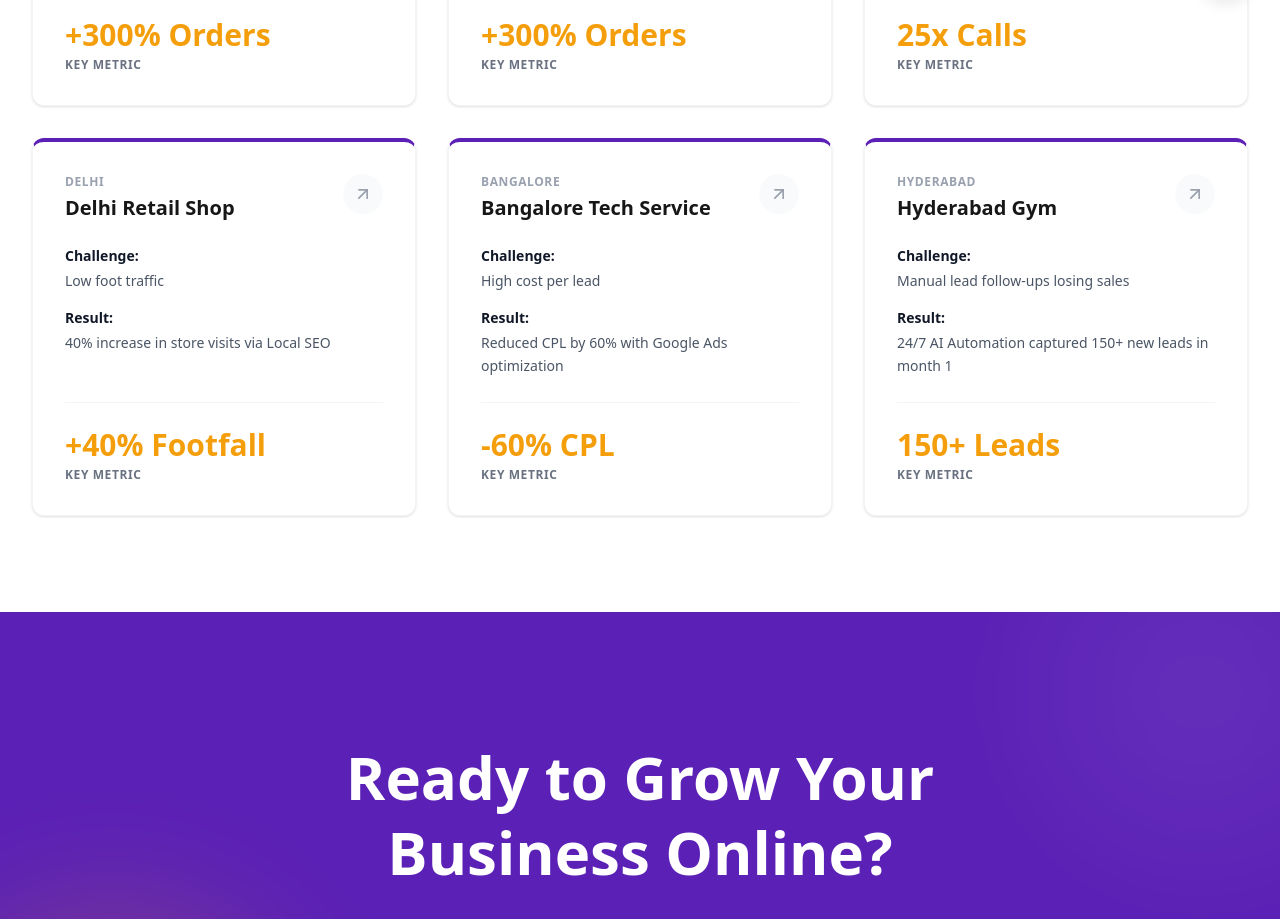
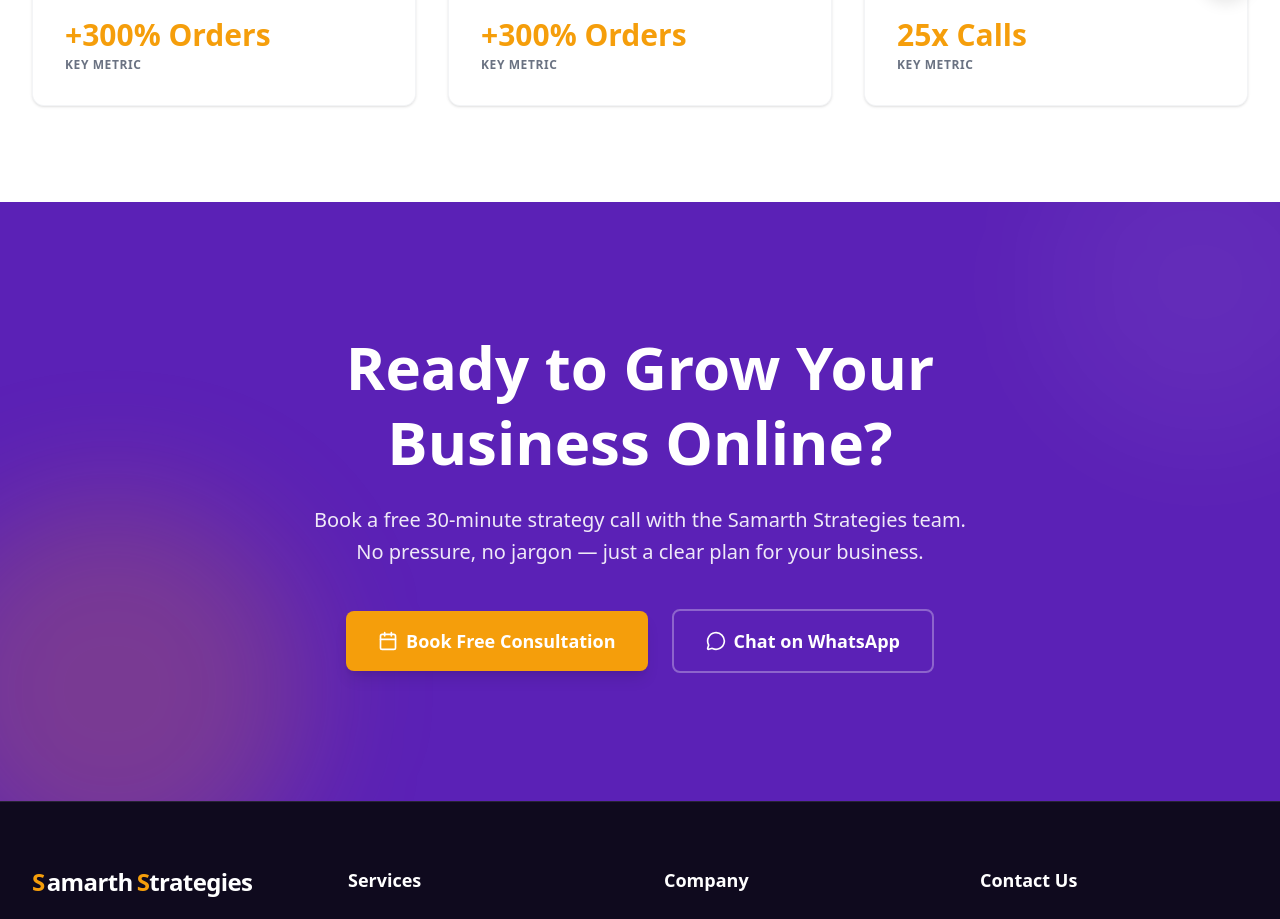
Before and after one commit to pratamwaghri2530-cloud/Samarth-Strategies, a Next.js app: page /portfolio in a window 1280 px wide. Shown: the part 780-1699 px from the top of the page. Built offline with nearby package versions, Linux system fonts and the light colour scheme.

Commit message:
Fix hydration mismatch in layout.tsx and update portfolio page

```diff
--- a/src/app/layout.tsx
+++ b/src/app/layout.tsx
@@ -29,6 +29,7 @@ export default function RootLayout({
     <html lang="en" className="scroll-smooth">
       <body
         className={`${plusJakartaSans.variable} ${inter.variable} font-sans antialiased bg-white text-foreground flex flex-col min-h-screen`}
+        suppressHydrationWarning
       >
         <Navbar />
         <main className="flex-grow">{children}</main>
--- a/src/app/portfolio/page.tsx
+++ b/src/app/portfolio/page.tsx
@@ -15,7 +15,7 @@ export default function PortfolioPage() {
       challenge: "Zero online presence",
       result: "300% increase in online orders",
       metric: "+300% Orders",
-      link: "https://example.com/mumbai-restaurant"
+      link: "https://venessadasilva.vercel.app/"
     },
     {
       industry: "Fluteon - Women's Fashion Brand ",
@@ -33,30 +33,7 @@ export default function PortfolioPage() {
       metric: "25x Calls",
       link: "https://vmservicecenter.com/"
     },
-    {
-      industry: "Delhi Retail Shop",
-      location: "Delhi",
-      challenge: "Low foot traffic",
-      result: "40% increase in store visits via Local SEO",
-      metric: "+40% Footfall",
-      link: "https://example.com/delhi-retail"
-    },
-    {
-      industry: "Bangalore Tech Service",
-      location: "Bangalore",
-      challenge: "High cost per lead",
-      result: "Reduced CPL by 60% with Google Ads optimization",
-      metric: "-60% CPL",
-      link: "https://example.com/bangalore-tech"
-    },
-    {
-      industry: "Hyderabad Gym",
-      location: "Hyderabad",
-      challenge: "Manual lead follow-ups losing sales",
-      result: "24/7 AI Automation captured 150+ new leads in month 1",
-      metric: "150+ Leads",
-      link: "https://example.com/hyderabad-gym"
-    }
+
   ];
 
   return (
```
